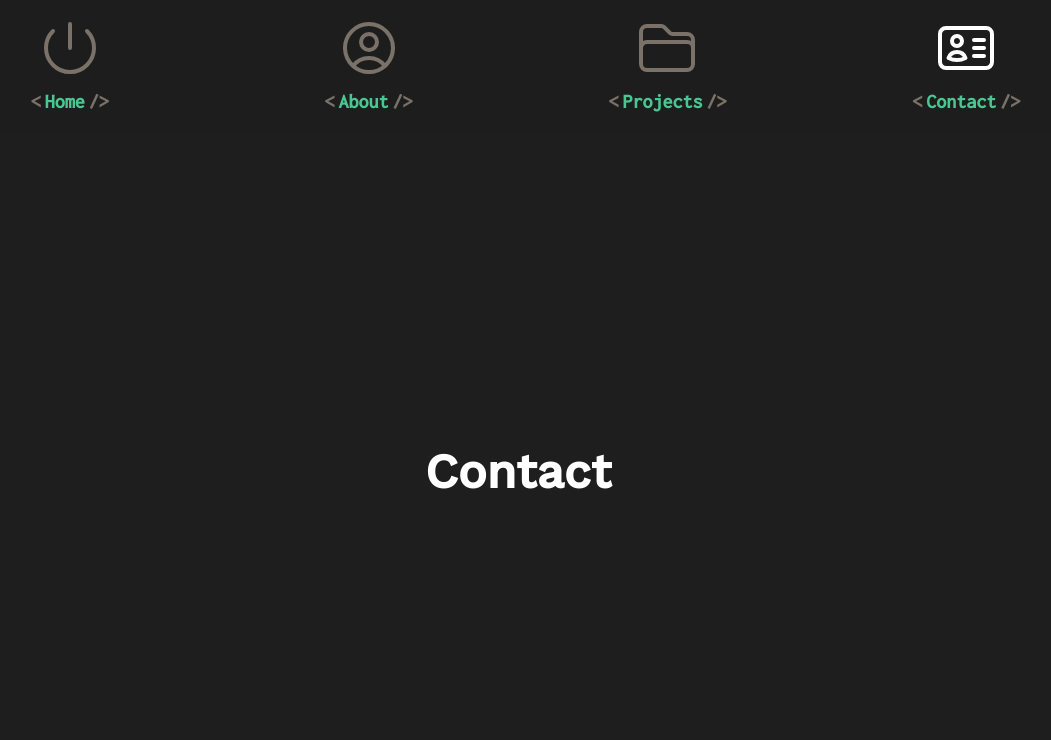
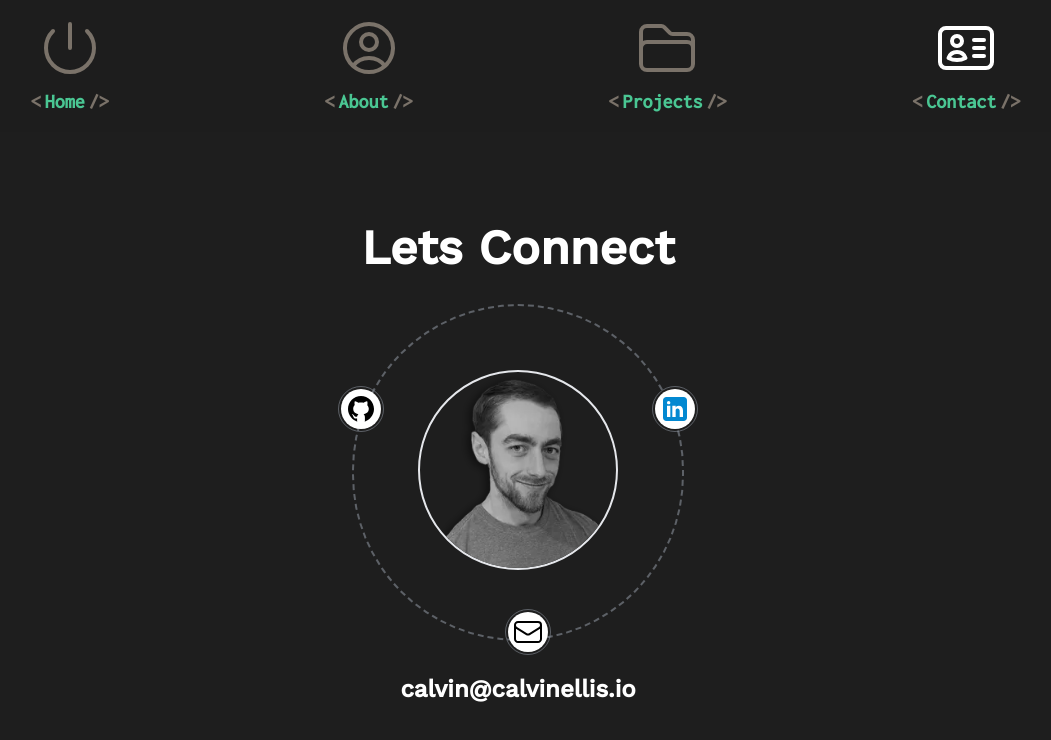
Before and after one commit to Cellis9421/portfolio, a Next.js app: page /contact in a window 1280 px wide. Shown: the top 740 px of the page, without its empty margins (122-1173 px from the left). Built offline with nearby package versions, Linux system fonts and the light colour scheme.

Commit message:
Add LetsConnectWidget component and update Contact page

```diff
--- a/src/app/contact/page.tsx
+++ b/src/app/contact/page.tsx
@@ -1,9 +1,76 @@
+/* eslint-disable @next/next/no-img-element */
 import Header from "@/components/Header/Header";
+import { Octocat } from "../icons/Octocat";
+import { LinkedInIcon } from "../icons/LinkedInIcon";
+import { EnvelopeIcon } from "@heroicons/react/24/outline";
+
+export const LetsConnectWidget = () => {
+  return (
+    <>
+      <div className="relative h-full w-auto flex items-center justify-center mt-8 group">
+        <div className="profileCard_container relative p-8 md:p-16 border-2 border-dashed rounded-full border-spacing-4 border-gray-400/50">
+          {/** Github */}
+          <a
+            href="https://github.com/Cellis9421"
+            target="_blank"
+            aria-label="Connect with me on Github"
+            className="profile_item -left-4 top-20 absolute rounded-full bg-cover cursor-pointer border border-gray-400/50 p-[2px] active:scale-95 hover:scale-95 transition-all duration-500"
+          >
+            <span className=" w-[40px] h-[40px] transition-all duration-500 rounded-full z-[2] bg-white p-1 flex items-center justify-center">
+              <Octocat classic />
+            </span>
+          </a>
+
+          {/** LinkedIn */}
+          <a
+            href="https://www.linkedin.com/in/calvin-ellis-ma"
+            target="_blank"
+            aria-label="Connect with me on LinkedIn"
+            className="profile_item -right-4 top-20 absolute rounded-full bg-cover cursor-pointer border border-gray-400/50 p-[2px] active:scale-95 hover:scale-95 transition-all duration-500"
+          >
+            <span className="flex items-center justify-center w-[40px] h-[40px] transition-all duration-500 rounded-full z-[2] bg-white p-1">
+              <LinkedInIcon classic />
+            </span>
+          </a>
+
+          {/** Email link to cellis9494@gmail.com */}
+          <a
+            href="mailto:calvin@calvinellis.io"
+            target="_blank"
+            aria-label="Connect with me via Email"
+            className="profile_item right-[40%] -bottom-4 absolute rounded-full bg-cover cursor-pointer border border-gray-400/50 p-[2px] active:scale-95 hover:scale-95 transition-all duration-500"
+          >
+            <span className="block w-[40px] h-[40px] transition-all duration-500 rounded-full z-[2] bg-white p-1">
+              <EnvelopeIcon className="w-full h-full" />
+            </span>
+          </a>
+
+          {/** Profile Image */}
+          <button className="profile_item w-[200px] h-[200px] border-2 rounded-full hover:border-gray-400/50 transition-all duration-500 z-0 cursor-default group-hover:scale-95 ">
+            <div className="w-full group-hover:bg-white h-full flex items-center justify-center rounded-full object-cover transition-all duration-500">
+              <img
+                src="/imgthumb/avatars/calvin_ellis_headshot_transparent.png"
+                alt="Calvin Ellis"
+                className="w-full h-full rounded-full object-cover grayscale group-hover:grayscale-0 transition-all duration-500 overflow-hidden"
+              />
+            </div>
+          </button>
+        </div>
+      </div>
+      <div className="text-center p-4 mt-4">
+        <Header as="h2">calvin@calvinellis.io</Header>
+      </div>
+    </>
+  );
+};
 
 export default function Contact() {
   return (
     <>
-        <Header as="h1">Contact</Header>
+      <div className="text-center px-4">
+        <Header as="h1">Lets Connect</Header>
+      </div>
+      <LetsConnectWidget />
     </>
   );
 }
--- a/src/app/icons/LinkedInIcon.tsx
+++ b/src/app/icons/LinkedInIcon.tsx
@@ -6,7 +6,13 @@ import { twMerge } from "tailwind-merge";
  * @param className Tailwind classes to apply
  * @returns
  */
-export function LinkedInIcon({ className }: { className?: string }) {
+export function LinkedInIcon({
+  className,
+  classic,
+}: {
+  className?: string;
+  classic?: boolean;
+}) {
   const classes = useMemo(
     () =>
       twMerge(
@@ -15,6 +21,25 @@ export function LinkedInIcon({ className }: { className?: string }) {
       ),
     [className]
   );
+  if (classic)
+    return (
+      <svg
+        xmlns="http://www.w3.org/2000/svg"
+        x="0px"
+        y="0px"
+        fill="currentColor"
+        viewBox="0 0 48 48"
+      >
+        <path
+          fill="#0288D1"
+          d="M42,37c0,2.762-2.238,5-5,5H11c-2.761,0-5-2.238-5-5V11c0-2.762,2.239-5,5-5h26c2.762,0,5,2.238,5,5V37z"
+        ></path>
+        <path
+          fill="#FFF"
+          d="M12 19H17V36H12zM14.485 17h-.028C12.965 17 12 15.888 12 14.499 12 13.08 12.995 12 14.514 12c1.521 0 2.458 1.08 2.486 2.499C17 15.887 16.035 17 14.485 17zM36 36h-5v-9.099c0-2.198-1.225-3.698-3.192-3.698-1.501 0-2.313 1.012-2.707 1.99C24.957 25.543 25 26.511 25 27v9h-5V19h5v2.616C25.721 20.5 26.85 19 29.738 19c3.578 0 6.261 2.25 6.261 7.274L36 36 36 36z"
+        ></path>
+      </svg>
+    );
   return (
     <svg
       xmlns="http://www.w3.org/2000/svg"
--- a/src/app/icons/Octocat.tsx
+++ b/src/app/icons/Octocat.tsx
@@ -5,11 +5,31 @@ import { twMerge } from "tailwind-merge";
  * @param className Tailwind classes to apply
  * @returns
  */
-export function Octocat({ className }: { className?: string }) {
+export function Octocat({
+  className,
+  classic,
+}: {
+  className?: string;
+  classic?: boolean;
+}) {
   const classes = twMerge(
     "w-6 hover:scale-125 group-hover:scale-125 duration-200",
     className
   );
+
+  if (classic) {
+    return (
+      <svg
+        xmlns="http://www.w3.org/2000/svg"
+        x="0px"
+        y="0px"
+        fill="currentColor"
+        viewBox="0 0 64 64"
+      >
+        <path d="M32 6C17.641 6 6 17.641 6 32c0 12.277 8.512 22.56 19.955 25.286-.592-.141-1.179-.299-1.755-.479V50.85c0 0-.975.325-2.275.325-3.637 0-5.148-3.245-5.525-4.875-.229-.993-.827-1.934-1.469-2.509-.767-.684-1.126-.686-1.131-.92-.01-.491.658-.471.975-.471 1.625 0 2.857 1.729 3.429 2.623 1.417 2.207 2.938 2.577 3.721 2.577.975 0 1.817-.146 2.397-.426.268-1.888 1.108-3.57 2.478-4.774-6.097-1.219-10.4-4.716-10.4-10.4 0-2.928 1.175-5.619 3.133-7.792C19.333 23.641 19 22.494 19 20.625c0-1.235.086-2.751.65-4.225 0 0 3.708.026 7.205 3.338C28.469 19.268 30.196 19 32 19s3.531.268 5.145.738c3.497-3.312 7.205-3.338 7.205-3.338.567 1.474.65 2.99.65 4.225 0 2.015-.268 3.19-.432 3.697C46.466 26.475 47.6 29.124 47.6 32c0 5.684-4.303 9.181-10.4 10.4 1.628 1.43 2.6 3.513 2.6 5.85v8.557c-.576.181-1.162.338-1.755.479C49.488 54.56 58 44.277 58 32 58 17.641 46.359 6 32 6zM33.813 57.93C33.214 57.972 32.61 58 32 58 32.61 58 33.213 57.971 33.813 57.93zM37.786 57.346c-1.164.265-2.357.451-3.575.554C35.429 57.797 36.622 57.61 37.786 57.346zM32 58c-.61 0-1.214-.028-1.813-.07C30.787 57.971 31.39 58 32 58zM29.788 57.9c-1.217-.103-2.411-.289-3.574-.554C27.378 57.61 28.571 57.797 29.788 57.9z"></path>
+      </svg>
+    );
+  }
   return (
     <svg
       strokeLinejoin="round"
```
Also changed, not shown: public/img/avatars/calvin_ellis_headshot_transparent.png (added), public/imgthumb/avatars/calvin_ellis_headshot_transparent.png (added).
